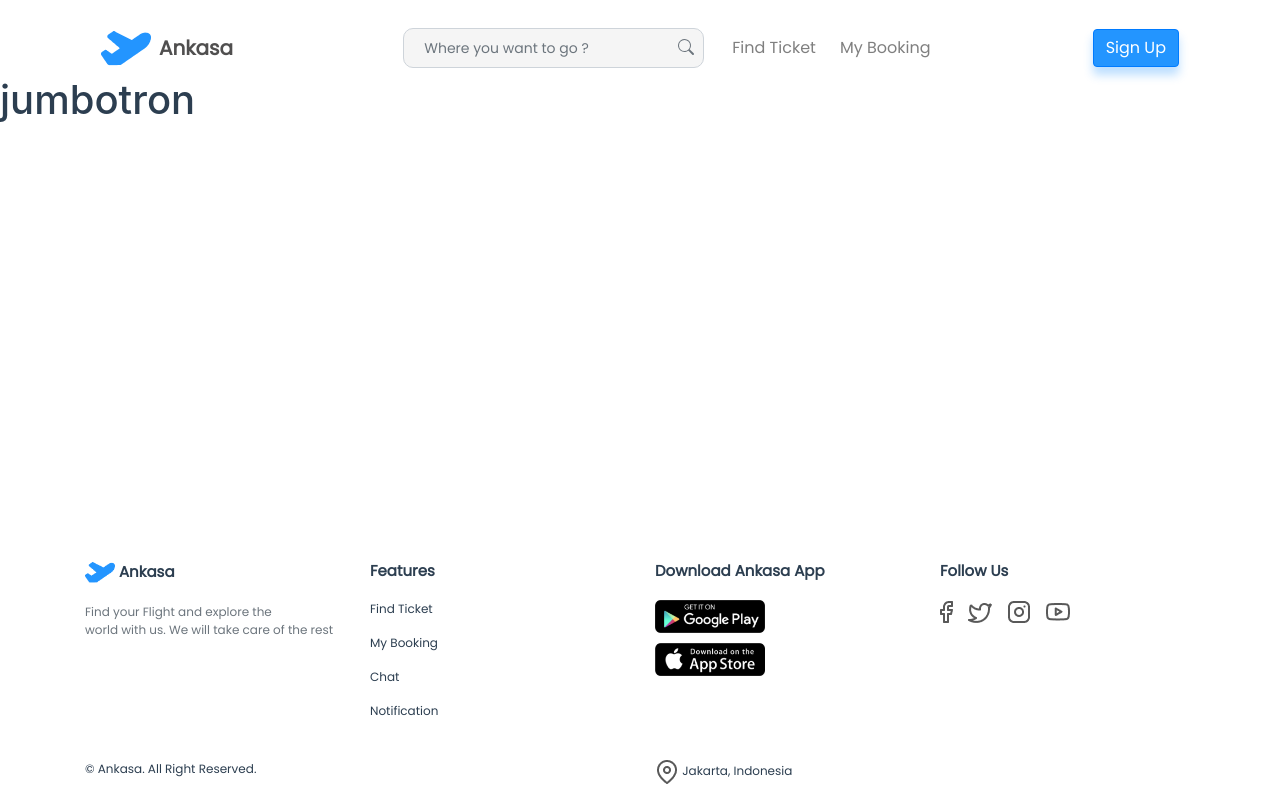
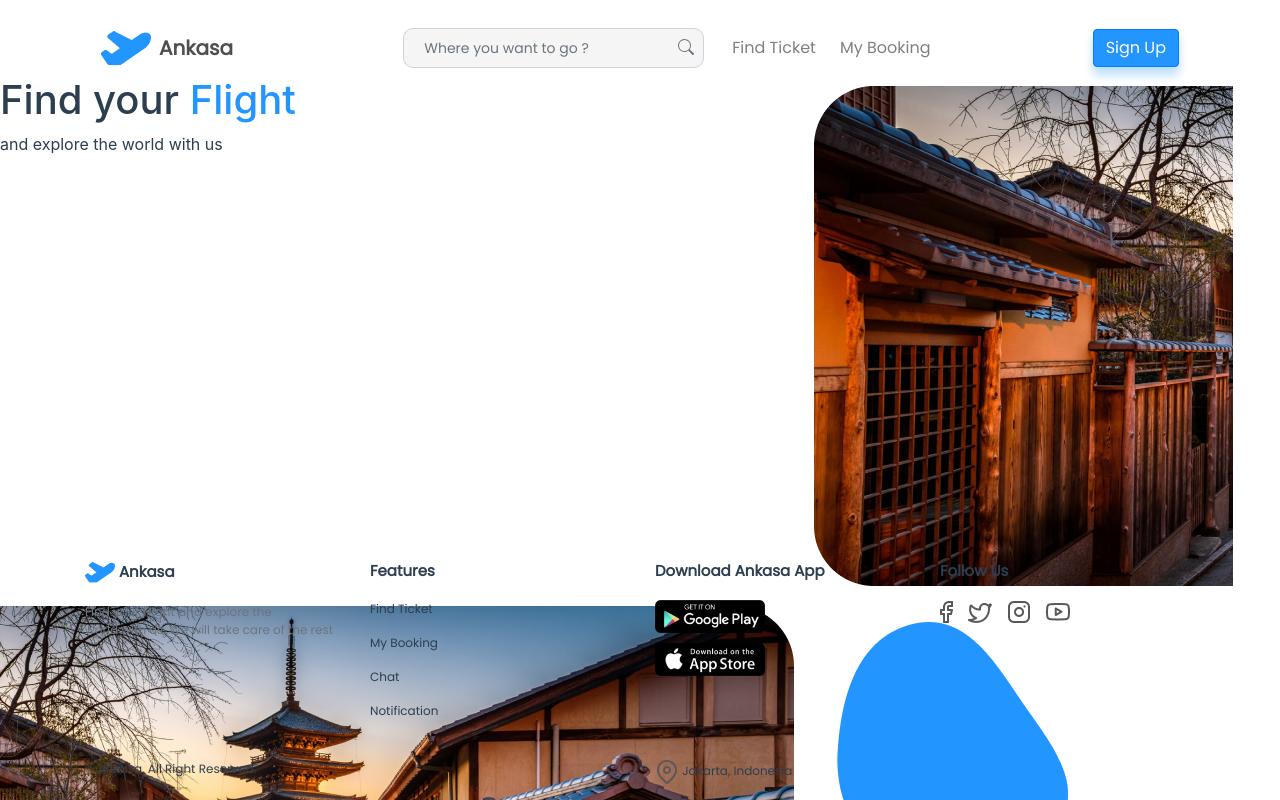
Before and after one commit to RPHertiansa/ankasa, a Vue app: page / in a window 1280 px wide. Shown: the top 800 px of the page. Built offline with nearby package versions, Linux system fonts and the light colour scheme.

Commit message:
update jumbotron

```diff
--- a/src/component/Jumbotron.vue
+++ b/src/component/Jumbotron.vue
@@ -1,6 +1,12 @@
 <template>
-  <div>
-    <h1>jumbotron</h1>
+  <div class="main-jumbotron">
+    <div class="jumbotron-title">
+      <h1>Find your <span class="title-highlight">Flight</span></h1>
+      <p>and explore the world with us</p>
+    </div>
+    <img src="../assets/img/jumbotronimage2.jpg" alt="jumbotron-image">
+    <img src="../assets/img/jumbotronimage1.png" alt="jumbotron-image">
+    <img src="../assets/img/vector 6.png" alt="eeg">
   </div>
 </template>
 
@@ -9,3 +15,13 @@
   name: 'Jumbotron'
 }
 </script>
+
+<style scoped>
+.main-jumbotron {
+  display: grid;
+  grid-template-columns: 1fr 1fr;
+}
+.title-highlight {
+  color: #2395FF;
+}
+</style>
--- a/src/component/Navbar.vue
+++ b/src/component/Navbar.vue
@@ -37,6 +37,7 @@
 .navbar-all {
   font-family: "Poppins", sans-serif;
   padding-top: 20px;
+  background-color: #fff;
 }
 
 .brand-name {
--- a/src/views/Home.vue
+++ b/src/views/Home.vue
@@ -1,8 +1,8 @@
 <template>
   <div class="home">
     <Navbar />
+    <Jumbotron />
     <Footer />
-    <Jumbotron />
   </div>
 </template>
 
```
Also changed, not shown: src/assets/img/jumbotronimage1.png (added), src/assets/img/jumbotronimage2.jpg (added).
